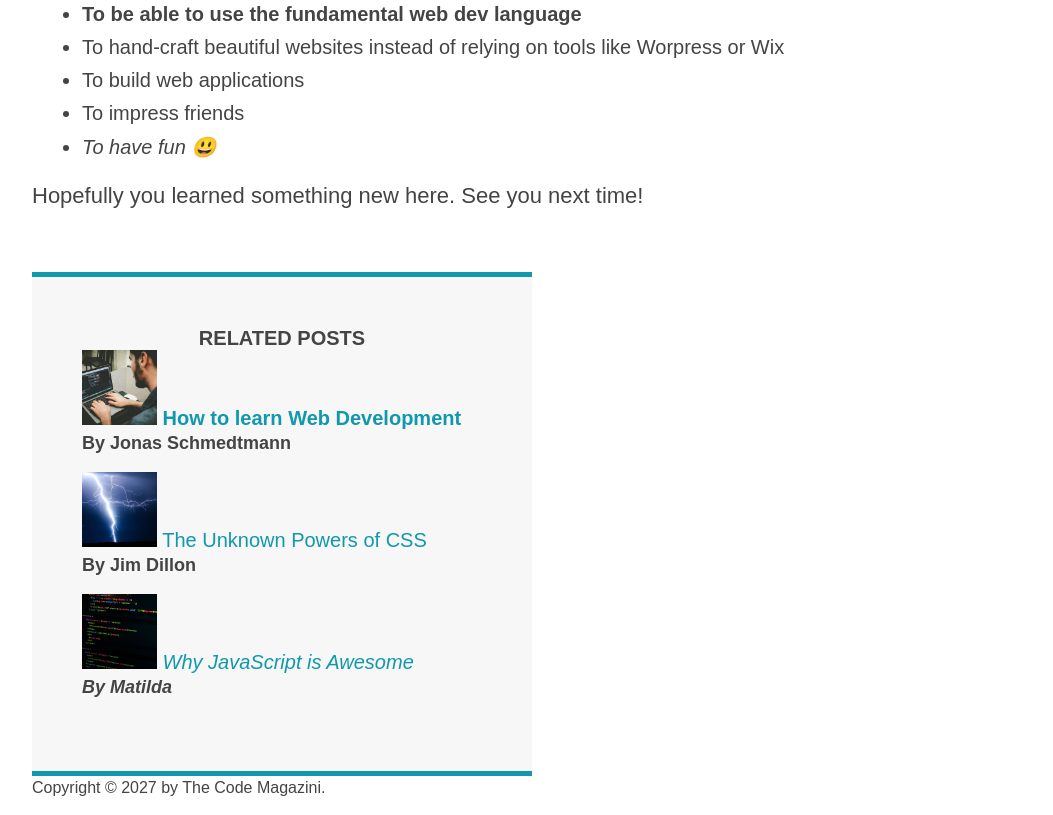
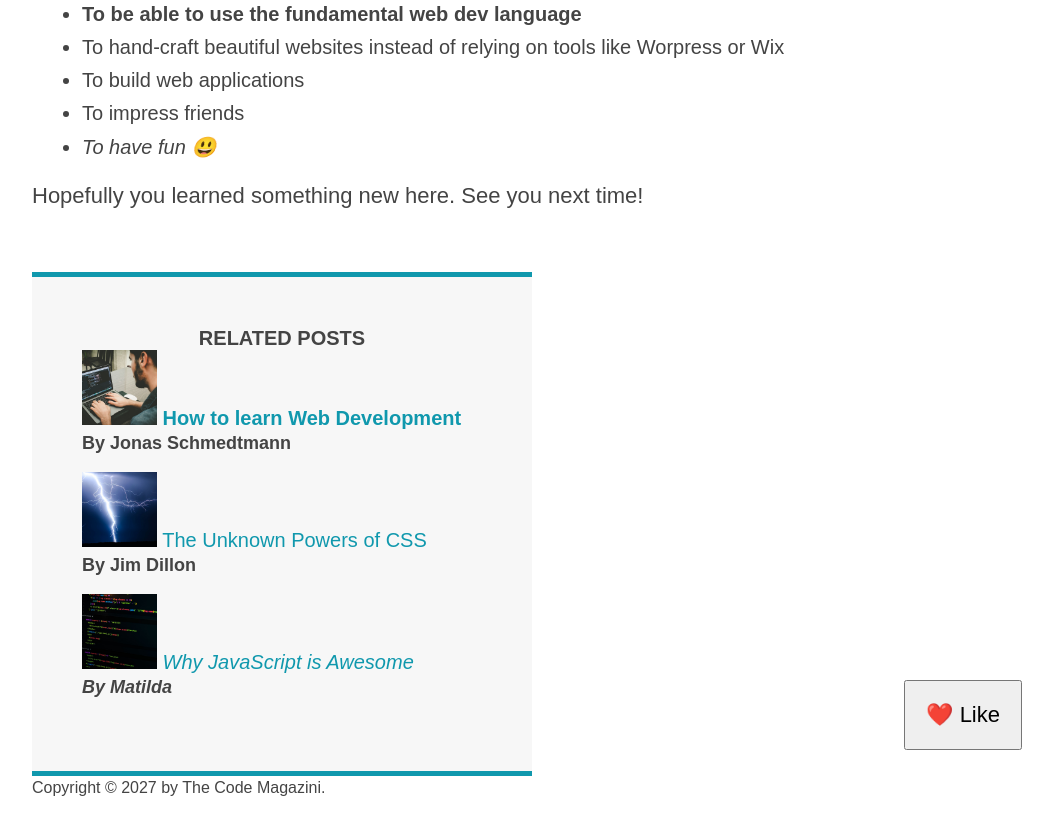
Before and after one commit to alexbleggijrr/html-css-course-udemy, a plain HTML site: page 03-css-fundamentals/index.html in a window 1280 px wide. Shown: the part 1538-2353 px from the top of the page, without its empty margins (208-1261 px from the left). Drawn offline with Linux system fonts and the light colour scheme.

Commit message:
css theory 05: absolute positioning

```diff
--- a/03-css-fundamentals/index.html
+++ b/03-css-fundamentals/index.html
@@ -55,6 +55,8 @@
             height="200"
             class="post-img"
           />
+
+          <button>❤️ Like</button>
         </header>
 
         <p>
--- a/03-css-fundamentals/style.css
+++ b/03-css-fundamentals/style.css
@@ -8,6 +8,7 @@ body {
   color: #444;
   font-family: sans-serif;
   border-top: 10px solid #1098ad;
+  position: relative;
 }
 
 .container {
@@ -15,6 +16,7 @@ body {
   /* margin-left: auto;
   margin-right: auto; */
   margin: 0 auto;
+  /* position: relative; */
 }
 
 .main-header {
@@ -37,6 +39,7 @@ article {
 
 .post-header {
   margin-bottom: 40px;
+  /* position: relative; */
 }
 
 aside {
@@ -205,6 +208,17 @@ nav a:link:last-child {
   margin-right: 0;
 }
 
+button {
+  font-size: 22px;
+  padding: 20px;
+  cursor: pointer;
+  position: absolute;
+  /* top: 50px;
+  left: 50px; */
+  bottom: 50px;
+  right: 50px;
+}
+
 /* Resolving conflicts */
 /* #copyright {
   color: red;
```
